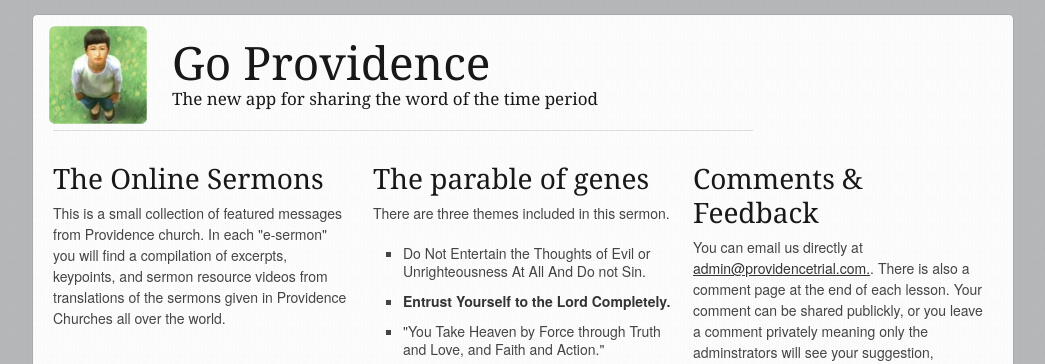
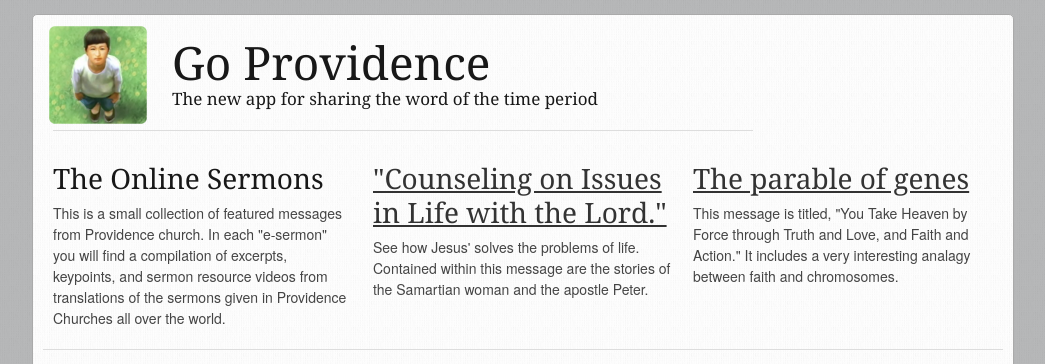
Before and after one commit to McShaun/Message, a PHP site: page / in a window 1280 px wide. Shown: the top 364 px of the page, without its empty margins (117-1162 px from the left). Run offline with PHP 8.4, Linux system fonts and the light colour scheme; some libraries are stand-ins or nearby versions.

Commit message:
reworking layout and some index.html changes

```diff
--- a/_notes/dwsync.xml
+++ b/_notes/dwsync.xml
@@ -2,5 +2,5 @@
 <dwsync>
 <file name="index.html" server="ftp.drawalot.com/public_html/demo/" local="129767631464048127" remote="129767665800000000" />
 <file name="index.html" server="ftp.drawalot.com/public_html/demo/wp-content/themes/press/msg/" local="129767659314712716" remote="129767693400000000" />
-<file name="index.html" server="ftp.drawalot.com/public_html/demo/msg/" local="129767659314712716" remote="129768243600000000" />
+<file name="index.html" server="ftp.drawalot.com/public_html/demo/msg/" local="129768326894586252" remote="129768361200000000" />
 </dwsync>
--- a/index.html
+++ b/index.html
@@ -50,8 +50,9 @@
 
 	<!-- Delete everything in this .container and get started on your own site! -->
 
-	<div class="container">
+	<div id="big_gray" class="container">
 		<div class="twelve columns">
+
         <img src="inc/css/images/young_ssn.png" align="left" class="left" height="100" width="100" style="margin-left:-5px;" >
 			<h1 class="remove-bottom" style="margin-top: 12px">Go Providence</h1>
 			<h5>The new app for sharing the word of the time period</h5>
@@ -62,18 +63,14 @@
 			<p>This is a small collection of featured messages from Providence church. In each "e-sermon" you will find a compilation of excerpts, keypoints, and sermon resource videos from translations of the sermons given in Providence Churches all over the world.</p>
 		</div>
 		<div class="one-third column">
-			<h3>The parable of genes</h3>
-			<p>There are three themes included in this sermon.</p>
-			<ul class="square">
-				<li>Do Not Entertain the Thoughts of Evil or Unrighteousness At All And Do not Sin.</li>
-				<li><strong>Entrust Yourself to the Lord Completely.</strong></li>
-				<li>"You Take Heaven by Force through Truth and Love, and Faith and Action."</li>
-			</ul>
+			<h3><a href="counseling">"Counseling on Issues in Life with the Lord."</a></h3>
+			<p>See how Jesus' solves the problems of life. Contained within this message are the stories of the Samartian woman and the apostle Peter.</p>
 		</div>
 		<div class="one-third column">
-			<h3>Comments & Feedback</h3>
-			<p>You can email us directly at <a href="mailto:admin@providencetrial.com">admin@providencetrial.com.</a>. There is also a comment page at the end of each lesson. Your comment can be shared publickly, or you leave a comment privately meaning only the adminstrators will see your suggestion, question, and/or feedback.</p>
-		</div>
+			<h3><a href="genes">The parable of genes</a></h3>
+			<p>This message is titled, "You Take Heaven by Force through Truth and Love, and Faith and Action." It includes a very interesting analagy between faith and chromosomes.</p>
+        </div>
+
 
         <hr />
         <!-- let's play with the flexible video code -->
--- a/skeleton/stylesheets/_notes/dwsync.xml
+++ b/skeleton/stylesheets/_notes/dwsync.xml
@@ -5,7 +5,7 @@
 <file name="skeleton.css" server="ftp.drawalot.com/public_html/demo/wp-content/themes/press/msg/" local="129752686340000000" remote="129767667000000000" />
 <file name="custom.css" server="ftp.drawalot.com/public_html/demo/wp-content/themes/press/msg/" local="129767658175445882" remote="129767692800000000" />
 <file name="base.css" server="ftp.drawalot.com/public_html/demo/msg/" local="129752686340000000" remote="129768238200000000" />
-<file name="custom.css" server="ftp.drawalot.com/public_html/demo/msg/" local="129768211379779183" remote="129768245400000000" />
+<file name="custom.css" server="ftp.drawalot.com/public_html/demo/msg/" local="129768259210000000" remote="129768298200000000" />
 <file name="layout.css" server="ftp.drawalot.com/public_html/demo/msg/" local="129752686340000000" remote="129768238200000000" />
 <file name="skeleton.css" server="ftp.drawalot.com/public_html/demo/msg/" local="129752686340000000" remote="129768238800000000" />
 </dwsync>
--- a/skeleton/stylesheets/custom.css
+++ b/skeleton/stylesheets/custom.css
@@ -9,8 +9,13 @@
 ==================================================
 
 	 */
+/* #Non-mobile big screen
+================================================== */
 
-.container {
+    /* Note: Design for a big screens */
+
+    @media only screen and (min-width: 959px) {
+		#big_gray {
 			padding: 10px;
 			background: #f6f4f4 url(../../inc/css/images/newspaper.png) repeat;
 			margin-top: 1em;
@@ -29,8 +34,10 @@
 			/* webkit's border radius properties */
 			-webkit-border-radius:5px;
 			}
+		.container {background:none;}
 		body {background: #BBB url(../../inc/css/images/newspaper-dark.png) repeat;}
 
+	}
 
 
 
```
Lines whose indentation alone changed are shown as unchanged.
